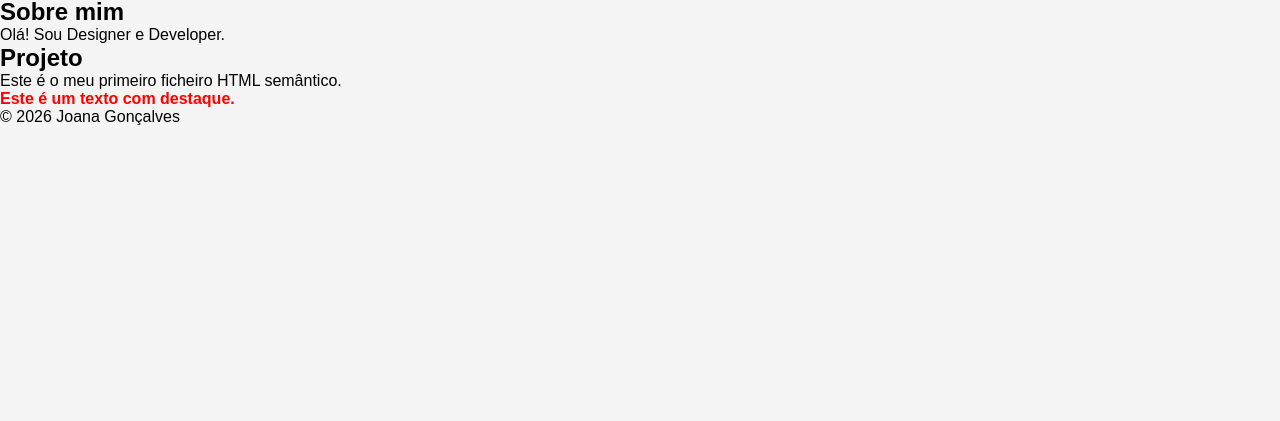
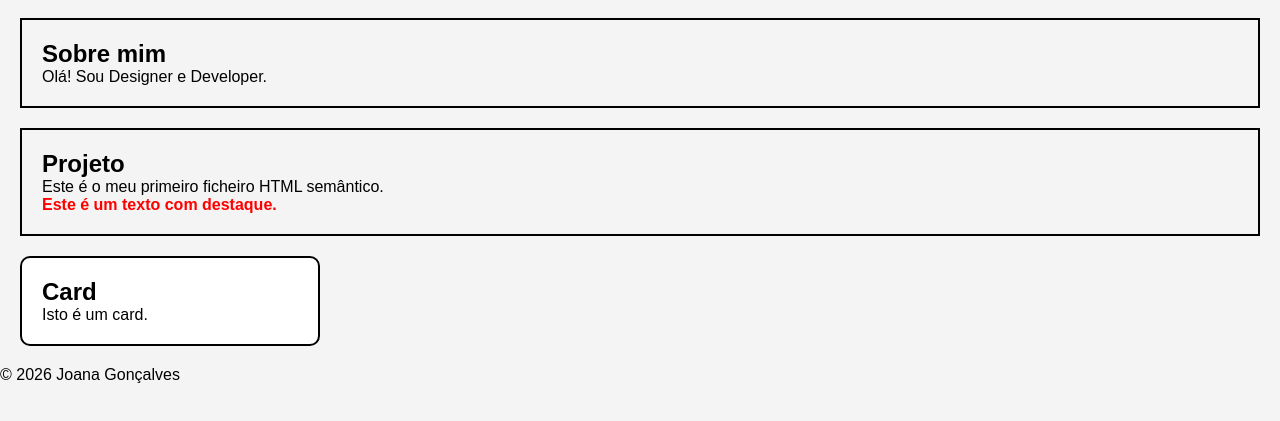
Before and after one commit to joanagoncalves-dev/fase-1-html-css, a plain HTML site: page 1.1/index.html in a window 1280 px wide. Shown: the part 57-478 px from the top of the page. Drawn offline with Linux system fonts and the light colour scheme.

Commit message:
1.1.4: mini-card

```diff
--- a/1.1/index.html
+++ b/1.1/index.html
@@ -25,6 +25,10 @@
             <p>Este é o meu primeiro ficheiro HTML semântico.</p>
             <p class="destaque">Este é um texto com destaque.</p>
         </section>
+        <section class="card">
+            <h2>Card</h2>
+            <p>Isto é um card.</p>
+        </section>
     </main>
     <footer>
         <p>&copy; 2026 Joana Gonçalves</p>
--- a/1.1/style.css
+++ b/1.1/style.css
@@ -14,3 +14,15 @@ h1 {
     color: red;
     font-weight: bold;
 }
+section {
+    padding: 20px;
+    margin: 20px;
+    border: 2px solid black;
+}
+.card {
+    background-color: white;
+    padding: 20px;
+    margin: 20px;
+    border-radius: 10px;
+    width: 300px;
+}
```
